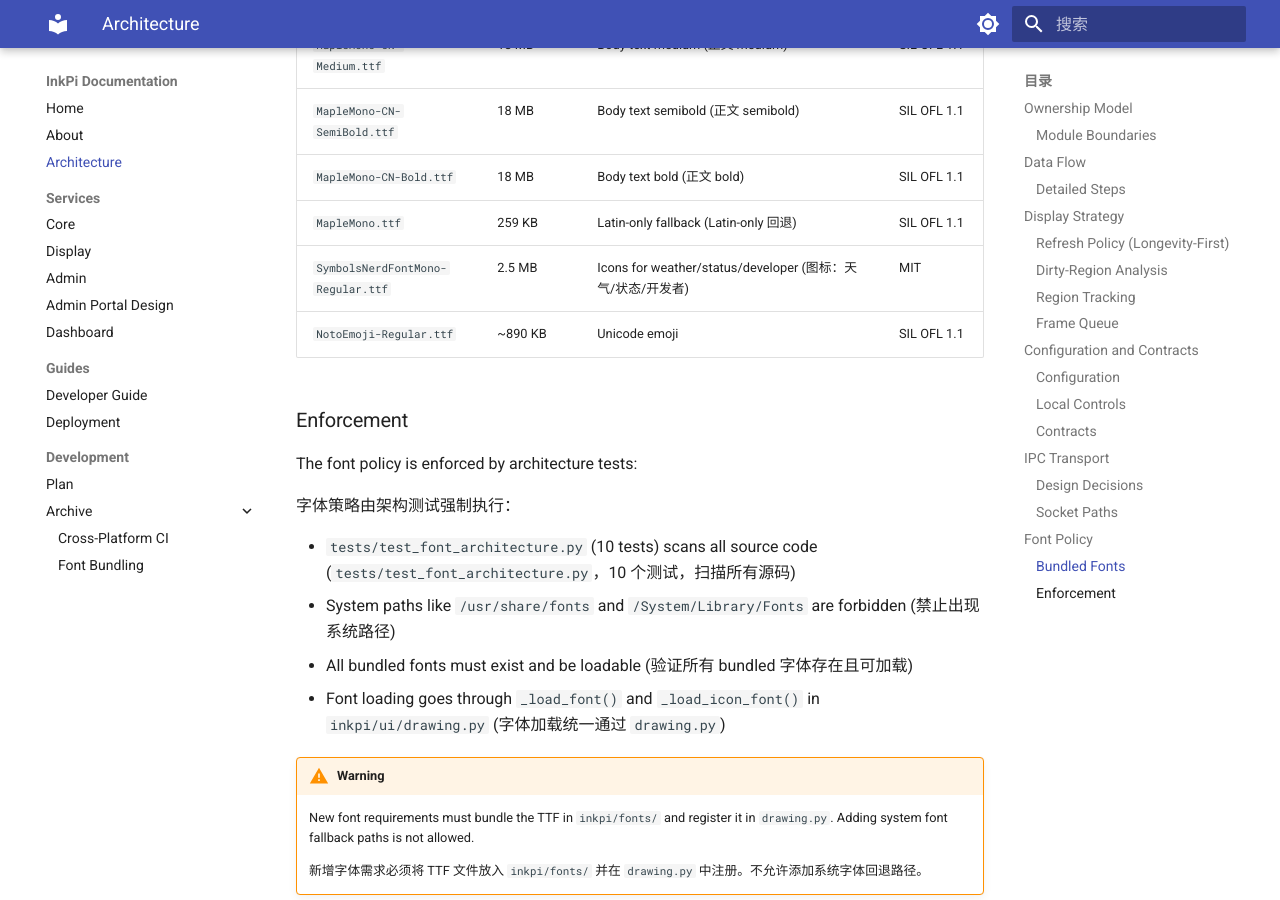
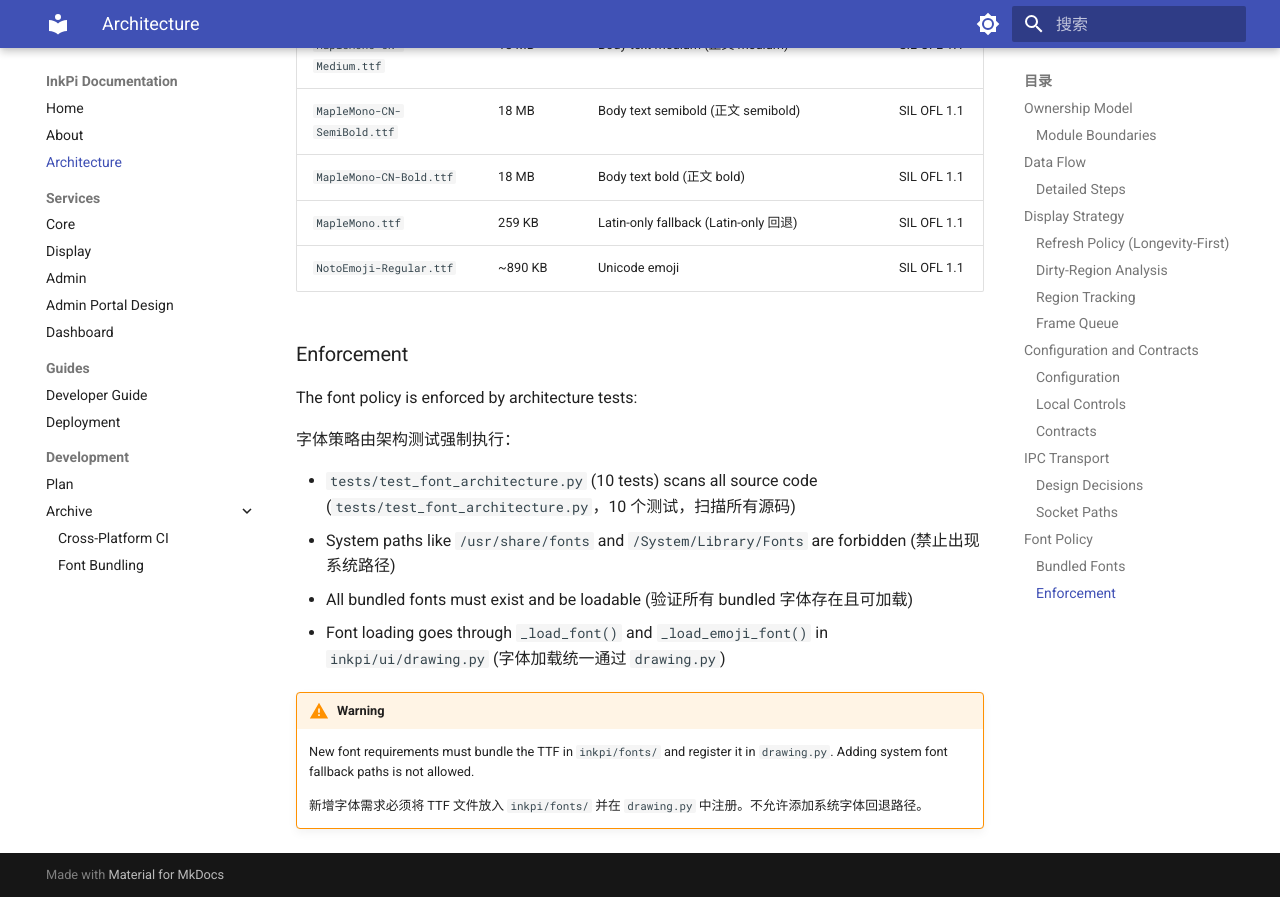
Before and after one commit to JasonW404/InkPi, an MkDocs documentation site: the page built from docs/architecture.md, in a window 1280 px wide and 900 px high, scrolled down 7893 px. Built offline with MkDocs 1.6.1 and Material for MkDocs 9.7.7, drawn with Linux system fonts in a browser that asks for light colours.

Commit message:
docs: update documentation for font and code cleanup
Remove Nerd Font references from architecture.md, plan.md, developer-guide.md, and dashboard.md. Update font tables to reflect current bundled fonts (MapleMono-CN + NotoEmoji only).

Ultraworked with [Sisyphus](https://github.com/code-yeongyu/oh-my-openagent)

Co-authored-by: Sisyphus <clio-agent@sisyphuslabs.ai>

```diff
--- a/docs/architecture.md
+++ b/docs/architecture.md
@@ -273,7 +273,6 @@ All rendering fonts are bundled in `inkpi/fonts/` and loaded via `importlib.reso
 | `MapleMono-CN-SemiBold.ttf` | 18 MB | Body text semibold (正文 semibold) | SIL OFL 1.1 |
 | `MapleMono-CN-Bold.ttf` | 18 MB | Body text bold (正文 bold) | SIL OFL 1.1 |
 | `MapleMono.ttf` | 259 KB | Latin-only fallback (Latin-only 回退) | SIL OFL 1.1 |
-| `SymbolsNerdFontMono-Regular.ttf` | 2.5 MB | Icons for weather/status/developer (图标：天气/状态/开发者) | MIT |
 | `NotoEmoji-Regular.ttf` | ~890 KB | Unicode emoji | SIL OFL 1.1 |
 
 ### Enforcement
@@ -285,7 +284,7 @@ The font policy is enforced by architecture tests:
 - `tests/test_font_architecture.py` (10 tests) scans all source code (`tests/test_font_architecture.py`，10 个测试，扫描所有源码)
 - System paths like `/usr/share/fonts` and `/System/Library/Fonts` are forbidden (禁止出现系统路径)
 - All bundled fonts must exist and be loadable (验证所有 bundled 字体存在且可加载)
-- Font loading goes through `_load_font()` and `_load_icon_font()` in `inkpi/ui/drawing.py` (字体加载统一通过 `drawing.py`)
+- Font loading goes through `_load_font()` and `_load_emoji_font()` in `inkpi/ui/drawing.py` (字体加载统一通过 `drawing.py`)
 
 !!! warning
     New font requirements must bundle the TTF in `inkpi/fonts/` and register it in `drawing.py`. Adding system font fallback paths is not allowed.
```
Also changed, not shown: docs/development/plan.md (+1 -1 lines), docs/guides/developer-guide.md (+1 -2 lines), docs/services/dashboard.md (+0 -1 lines).
